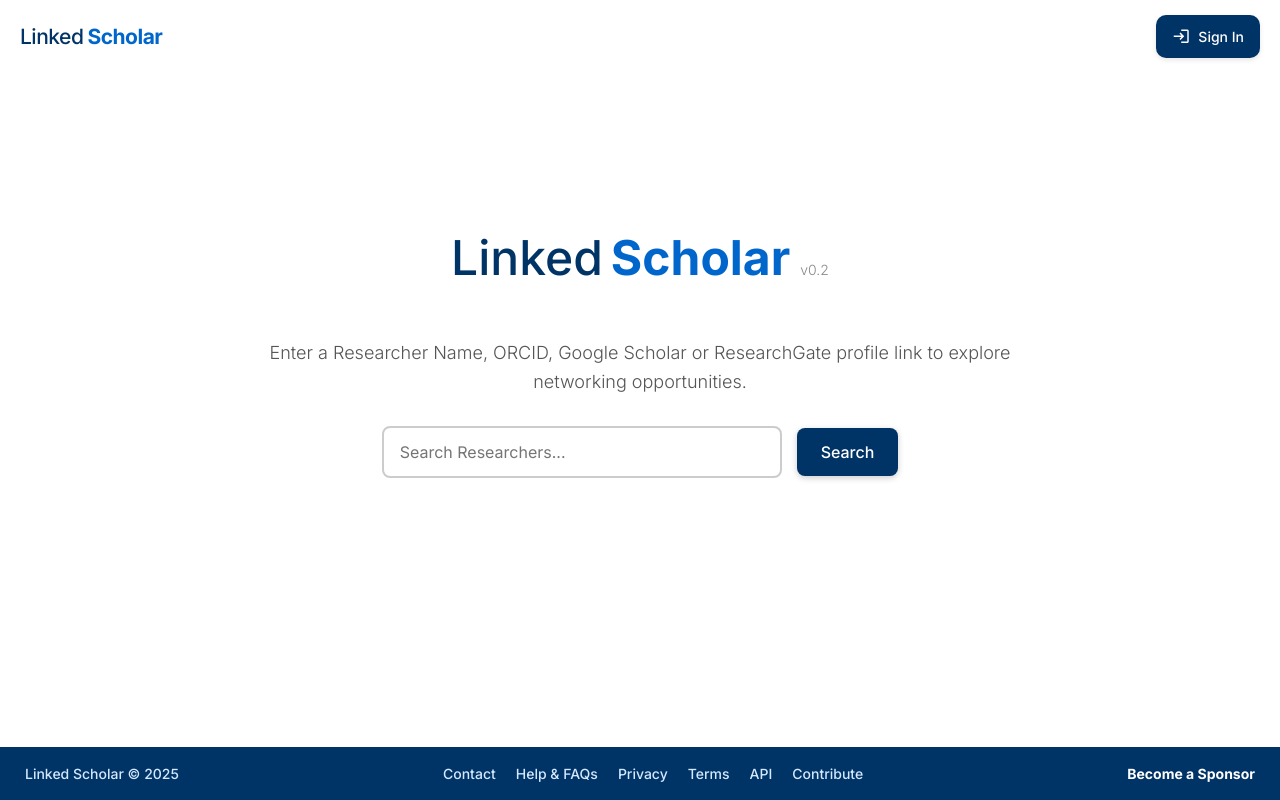
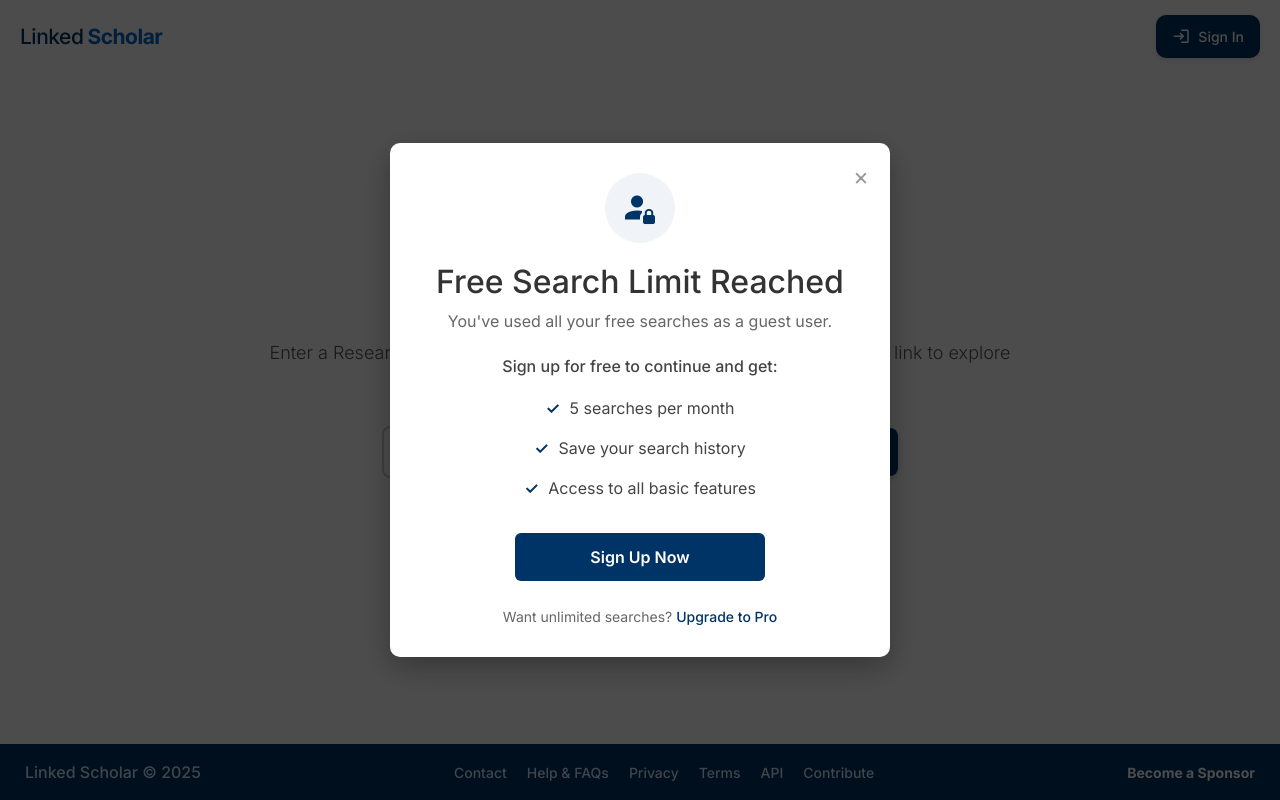
Before and after one commit to ResearchStalker/Research-Stalker-UI, a React (Create React App) app: page / in a window 1280 px wide. Built offline with nearby package versions, Linux system fonts and the light colour scheme; no server answers.

Commit message:
Registration Modal

```diff
--- /dev/null
+++ b/src/components/RegistrationModal.tsx
@@ -0,0 +1,53 @@
+import React from 'react';
+import '../styles/components/registrationModal.scss';
+import { login, logout } from "../service/AuthService";
+
+interface RegistrationModalProps {
+  isOpen: boolean;
+  onClose: () => void;
+}
+
+const RegistrationModal: React.FC<RegistrationModalProps> = ({ isOpen, onClose }) => {
+  if (!isOpen) return null;
+
+  const handleSignUp = () => {
+    window.location.href = `/login`;
+    onClose();
+  };
+
+  return (
+    <div className="registration-modal-overlay">
+      <div className="registration-modal">
+        <button className="close-button" onClick={onClose}>×</button>
+
+        <div className="registration-content">
+          <div className="icon-container">
+            <i className="mdi mdi-account-lock"></i>
+          </div>
+
+          <h2>Free Search Limit Reached</h2>
+
+          <p>You've used all your free searches as a guest user.</p>
+
+          <p className="benefits">Sign up for free to continue and get:</p>
+
+          <ul className="benefits-list">
+            <li>5 searches per month</li>
+            <li>Save your search history</li>
+            <li>Access to all basic features</li>
+          </ul>
+
+          <button className="signup-button" onClick={login}>
+            Sign Up Now
+          </button>
+
+          <p className="upgrade-note">
+            Want unlimited searches? <a href="/">Upgrade to Pro</a>
+          </p>
+        </div>
+      </div>
+    </div>
+  );
+};
+
+export default RegistrationModal;
--- /dev/null
+++ b/src/styles/components/registrationModal.scss
@@ -0,0 +1,218 @@
+.registration-modal-overlay {
+    position: fixed;
+    top: 0;
+    left: 0;
+    right: 0;
+    bottom: 0;
+    background-color: rgba(0, 0, 0, 0.7);
+    display: flex;
+    justify-content: center;
+    align-items: center;
+    z-index: 1100;
+    animation: fadeIn 0.3s ease-in-out;
+  }
+
+  @keyframes fadeIn {
+    from { opacity: 0; }
+    to { opacity: 1; }
+  }
+
+  .registration-modal {
+    background-color: white;
+    border-radius: 10px;
+    width: 90%;
+    max-width: 500px;
+    padding: 30px;
+    box-shadow: 0 10px 30px rgba(0, 0, 0, 0.3);
+    animation: slideUp 0.4s ease-out;
+    position: relative;
+    text-align: center;
+  }
+
+  @keyframes slideUp {
+    from { transform: translateY(50px); opacity: 0; }
+    to { transform: translateY(0); opacity: 1; }
+  }
+
+  .close-button {
+    position: absolute;
+    top: 15px;
+    right: 15px;
+    font-size: 24px;
+    background: none;
+    border: none;
+    cursor: pointer;
+    color: #999;
+    transition: color 0.2s ease;
+
+    &:hover {
+      color: #333;
+    }
+  }
+
+  .registration-content {
+    display: flex;
+    flex-direction: column;
+    align-items: center;
+  }
+
+  .icon-container {
+    width: 70px;
+    height: 70px;
+    background-color: #f0f4f8;
+    border-radius: 50%;
+    display: flex;
+    align-items: center;
+    justify-content: center;
+    margin-bottom: 20px;
+
+    i {
+      font-size: 36px;
+      color: #003366;
+    }
+  }
+
+  h2 {
+    font-size: 24px;
+    color: #333;
+    margin-bottom: 15px;
+    font-weight: 600;
+  }
+
+  p {
+    font-size: 16px;
+    color: #666;
+    margin-bottom: 15px;
+
+    &.benefits {
+      font-weight: 500;
+      color: #444;
+      margin-top: 5px;
+      margin-bottom: 10px;
+    }
+  }
+
+  .benefits-list {
+    list-style-type: none;
+    padding: 0;
+    margin: 0 0 25px;
+    width: 100%;
+    text-align: center;
+
+    li {
+      padding: 8px 0;
+      color: #444;
+      font-size: 16px;
+      display: flex;
+      align-items: center;
+      justify-content: center;
+
+      &:before {
+        content: "✓";
+        color: #003366;
+        font-weight: bold;
+        margin-right: 10px;
+      }
+    }
+  }
+
+  .signup-button {
+    width: 100%;
+    max-width: 250px;
+    padding: 12px;
+    border-radius: 6px;
+    font-size: 16px;
+    font-weight: 600;
+    text-align: center;
+    cursor: pointer;
+    background-color: #003366;
+    color: white;
+    border: none;
+    transition: background-color 0.3s ease, transform 0.2s ease;
+    margin-bottom: 20px;
+
+    &:hover {
+      background-color: #002244;
+      transform: translateY(-2px);
+    }
+
+    &:active {
+      transform: translateY(0);
+    }
+  }
+
+  .upgrade-note {
+    font-size: 14px;
+    margin-top: 5px;
+    margin-bottom: 0;
+
+    a {
+      color: #003366;
+      text-decoration: none;
+      font-weight: 500;
+
+      &:hover {
+        text-decoration: underline;
+      }
+    }
+  }
+
+  /* Responsive styles */
+  @media (max-width: 768px) {
+    .registration-modal {
+      width: 95%;
+      padding: 25px 20px;
+    }
+
+    h2 {
+      font-size: 22px;
+    }
+
+    p {
+      font-size: 15px;
+    }
+
+    .benefits-list li {
+      font-size: 15px;
+    }
+
+    .icon-container {
+      width: 60px;
+      height: 60px;
+
+      i {
+        font-size: 30px;
+      }
+    }
+
+    .signup-button {
+      font-size: 15px;
+      padding: 10px;
+    }
+  }
+
+  @media (max-width: 480px) {
+    .registration-modal {
+      padding: 20px 15px;
+    }
+
+    h2 {
+      font-size: 20px;
+    }
+
+    p {
+      font-size: 14px;
+    }
+
+    .benefits-list li {
+      font-size: 14px;
+    }
+
+    .signup-button {
+      font-size: 14px;
+    }
+
+    .upgrade-note {
+      font-size: 13px;
+    }
+  }
--- a/src/views/Menu.tsx
+++ b/src/views/Menu.tsx
@@ -7,6 +7,7 @@
 import { getNetwork, getUser } from '../service/ApiGatewayService';
 import { UserData } from '../propTypes/userData';
 import PricingModal from '../components/PricingModal';
+import RegistrationModal from '../components/RegistrationModal';
 
 const Menu: React.FC = () => {
     const navigate = useNavigate();
@@ -14,7 +15,9 @@
     const [searchTerm, setSearchTerm] = useState('');
     const [error, setError] = useState('');
     const [user, setUser] = useState<UserData | null>(null);
+
     const [isPricingModalOpen, setIsPricingModalOpen] = useState(false);
+    const [isRegistrationModalOpen, setIsRegistrationModalOpen] = useState(true);
 
     useEffect(() => {
         const fetchUser = async () => {
@@ -134,6 +137,10 @@
             </div>
 
             <Footer />
+            <RegistrationModal
+                isOpen={isRegistrationModalOpen}
+                onClose={() => setIsRegistrationModalOpen(false)}
+            />
             <PricingModal
                 isOpen={isPricingModalOpen}
                 onClose={() => setIsPricingModalOpen(false)}
```
